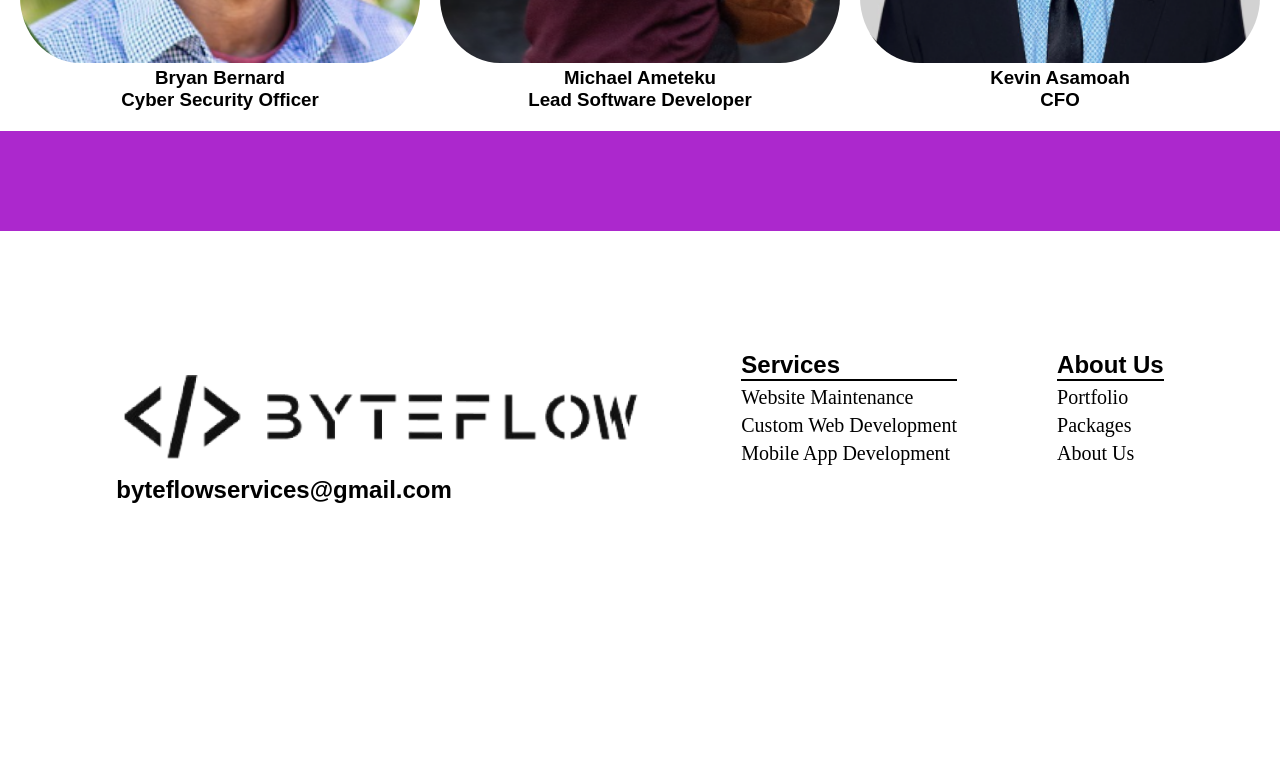
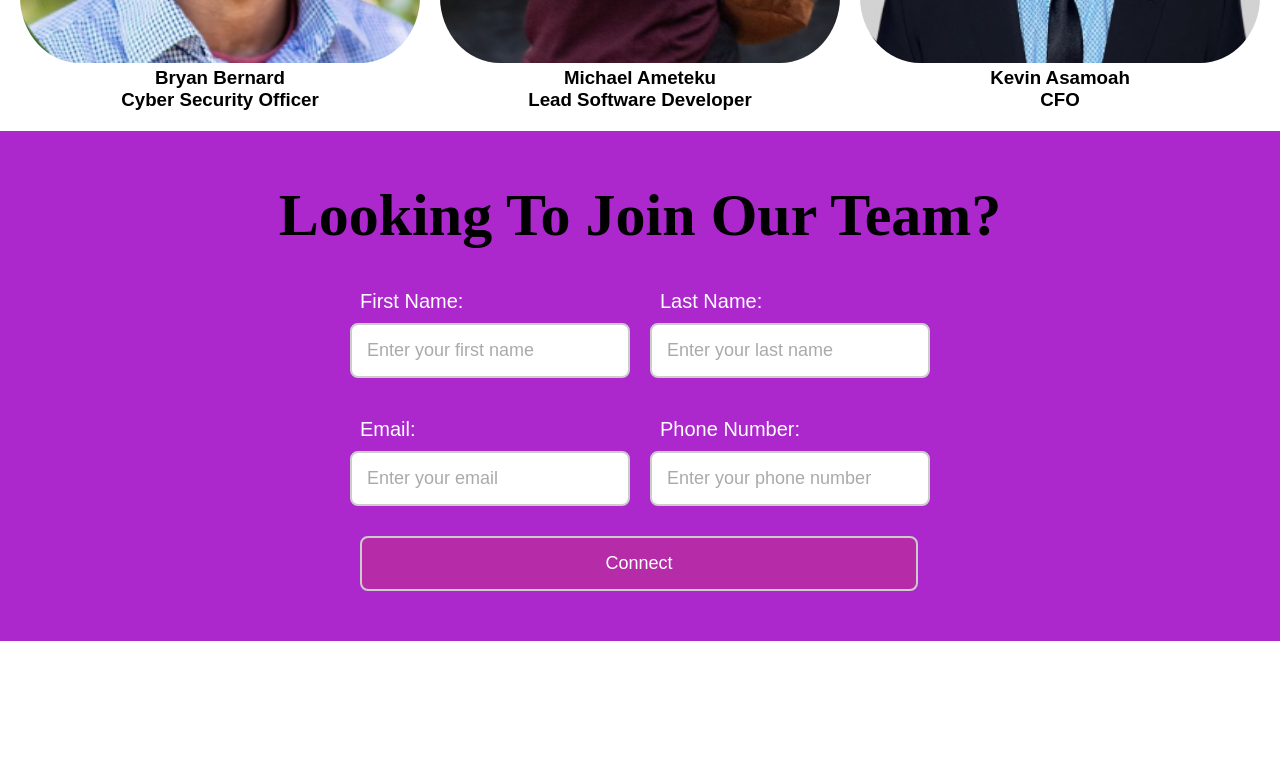
Before and after one commit to ByteFlowWebAgency/byteflow-website, a React (Create React App) app: page /ourTeam in a window 1280 px wide. Shown: the part 1360-2123 px from the top of the page. Before the commit the page ends 1984 px from the top, so only its background shows below. Built offline with nearby package versions, Linux system fonts and the light colour scheme; a web font is replaced by a local one.

Commit message:
Add join us form sign up

```diff
--- a/src/components/ourTeam.js
+++ b/src/components/ourTeam.js
@@ -82,7 +82,56 @@ const ourTeam = () => {
         </div>
       </div>
 
-      <div class="join-team-container"></div>
+      <div class="join-team-container">
+        <h1>Looking To Join Our Team?</h1>
+        <form class="join-form">
+          <div class="form-group">
+            <div class="name-group">
+              <label for="first-name">First Name:</label>
+              <input
+                type="text"
+                id="first-name"
+                name="first-name"
+                placeholder="Enter your first name"
+                required
+              />
+            </div>
+            <div class="name-group">
+              <label for="last-name">Last Name:</label>
+              <input
+                type="text"
+                id="last-name"
+                name="last-name"
+                placeholder="Enter your last name"
+                required
+              />
+            </div>
+          </div>
+          <div class="form-group">
+            <div class="contact-group">
+              <label for="email">Email:</label>
+              <input
+                type="email"
+                id="email"
+                name="email"
+                placeholder="Enter your email"
+                required
+              />
+            </div>
+            <div class="contact-group">
+              <label for="phone">Phone Number:</label>
+              <input
+                type="tel"
+                id="phone"
+                name="phone"
+                placeholder="Enter your phone number"
+                required
+              />
+            </div>
+          </div>
+          <button type="submit">Connect</button>
+        </form>
+      </div>
 
       <footer className="footer">
         <div className="container">
--- a/src/styles/ourTeam.css
+++ b/src/styles/ourTeam.css
@@ -133,13 +133,75 @@ button:hover {
 /* END OF TEAM SECTION */
 
 /* START OF JOIN OUR TEAM SECTION */
-
 .join-team-container {
   display: flex;
   flex-direction: column;
   align-items: center;
+  padding-top: 50px; /* Shift the entire container down */
+  padding-bottom: 50px;
   background-color: #ac28cd;
-  padding: 50px;
+}
+
+.join-team-container h1 {
+  padding-bottom: 30px;
+  font-size: 60px;
+}
+
+.join-form {
+  width: 100%;
+  max-width: 600px; /* Enlarge the form */
+}
+
+.form-group {
+  margin-bottom: 20px; /* Increase space between form groups */
+  display: flex;
+  justify-content: space-between; /* Even space between form elements */
+}
+
+.form-group label {
+  flex: 1;
+  margin-left: 10px; /* Align labels to the left */
+  margin-bottom: 10px;
+  font-family: sans-serif;
+  font-size: 20px;
+  color: white;
+}
+
+.form-group .name-group,
+.form-group .contact-group {
+  flex: 2;
+  display: flex;
+  flex-direction: column;
+  margin: 10px;
+}
+
+.form-group .name-group input,
+.form-group .contact-group input {
+  width: 100%; /* Expand input fields to fill available space */
+  padding: 15px; /* Enlarge padding */
+  font-size: 18px; /* Increase font size */
+  border: 2px solid #ccc; /* Enlarge border */
+  border-radius: 8px; /* Enlarge border radius */
+  background-color: white;
+}
+
+button {
+  width: 93%;
+  margin-right: 10px;
+  padding: 15px; /* Enlarge padding */
+  font-size: 18px; /* Increase font size */
+  border: 2px solid #ccc; /* Enlarge border */
+  border-radius: 8px; /* Enlarge border radius */
+  cursor: pointer;
+  transition: background-color 0.3s ease;
+}
+
+button:hover {
+  background-color: #c51fb7;
+}
+
+input::placeholder {
+  color: #aaa;
 }
 
 /* START OF FOOTER  */
```
